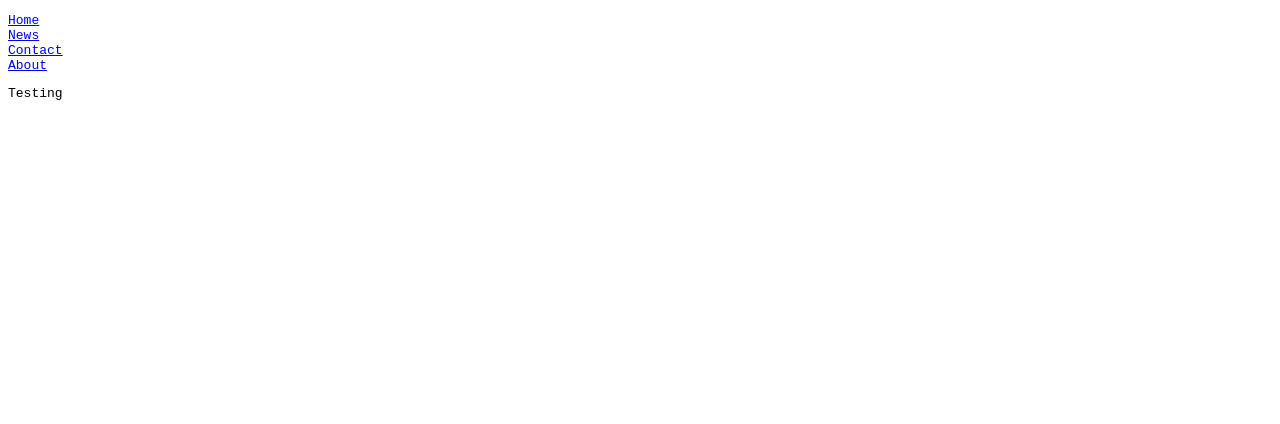
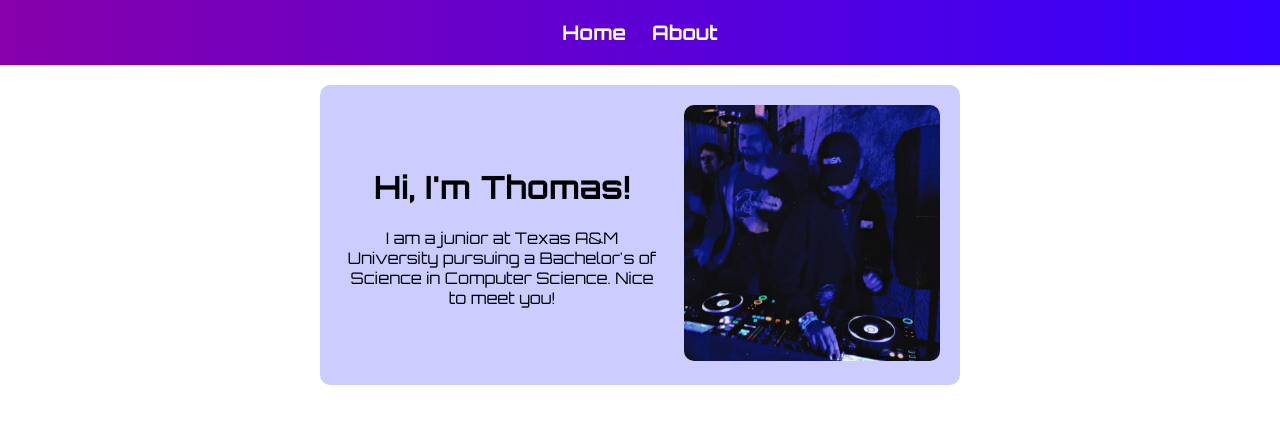
Before and after one commit to tmtamu0/CSCE_331_Masha, a plain HTML site: page index.html in a window 1280 px wide. Drawn offline with Linux system fonts and the light colour scheme.

Commit message:
Basic website layout. Need to work on webpages next.

```diff
--- a/index.html
+++ b/index.html
@@ -1,19 +1,26 @@
 <!DOCTYPE html>
 <html>
     <head>
-    <title>Thomas Masha</title>
+        <title>Home - Thomas Masha</title>
         <link rel="stylesheet" href="style.css">
+        <meta name="viewport" content="width=device-width, initial-scale=1.0">
     </head>
 
+    <body>
         <ul class="navbar">
-    <li><a href="home.asp">Home</a></li>
-    <li><a href="about.asp">News</a></li>
-    <li><a href="contact.asp">Contact</a></li>
-    <li><a href="about.asp">About</a></li>
+            <li><a href="index.html">Home</a></li>
+            <li><a href="about.html">About</a></li>
         </ul>
 
-    <div>
-        <p>Testing</p>
+        <div class="greeting">
+            <div class="greeting-text">
+                <h1>Hi, I'm Thomas!</h1>
+                <p>I am a junior at Texas A&M University pursuing a Bachelor's of Science in Computer Science. Nice to meet you!</p>
+            </div>
+            <div class="">
+                <img src="/src/me.png" alt="me :D">
+            </div>
         </div>
 
+    </body>
 </html>
--- a/style.css
+++ b/style.css
@@ -1,14 +1,99 @@
+@import url('https://fonts.googleapis.com/css2?family=Orbitron:wght@400;700&display=swap');
+
 * {
-    font-family: monospace;
+  font-family: 'Orbitron', monospace;
+  box-sizing: border-box;
 }
 
-p {
-    font-family: monospace;
+html, body {
+  height: 100%;
+  margin: 0;
+  padding: 0;
+  overflow-x: hidden;
 }
 
-ul {
+
+
+
+
+
+
+/* Navbar */
+.navbar {
+  margin-top: 0px;
+  background: linear-gradient(90deg, rgba(135,0,171,1) 0%, rgba(52,0,255,1) 100%);
+  padding: 20px;
+  text-align: center;
+  font-size: 20px;
+  font-weight: bold;
+  width: 100%;
+}
+
+.navbar ul {
   list-style-type: none;
-  margin-right: auto;
-  margin-left: auto;
-  padding: 0;
 }
+
+.navbar li {
+  display: inline;
+  margin-right: 20px;
+}
+
+.navbar li:last-child {
+  margin-right: 0;
+}
+
+.navbar a {
+  color: white;
+  text-decoration: none;
+  transition: color 0.4s ease;
+}
+
+.navbar a:hover {
+  color: black;
+  border-radius: 4px;
+}
+
+
+
+
+
+
+
+
+/* Greeting (Home) */
+
+.greeting {
+  display: flex;
+  flex-direction: row;
+  justify-content: flex-start;
+  align-items: center;
+  text-align: center;
+  margin: 0 auto;
+  padding: 20px;
+  width: 50%;
+  background: rgba(0, 0, 255, 0.199);
+  border-radius: 10px;
+}
+
+.greeting-text {
+  flex: 1;
+  padding-right: 20px;
+}
+
+.greeting img {
+  width: 20vw;
+  height: auto;
+  border-radius: 10px;
+}
+
+
+
+
+
+
+
+
+/* About (WIP */
+.about {
+  text-align: center;
+}
```
Also changed, not shown: about.html (added, +28 -0 lines), src/me.png (added). Lines whose indentation alone changed are shown as unchanged.
